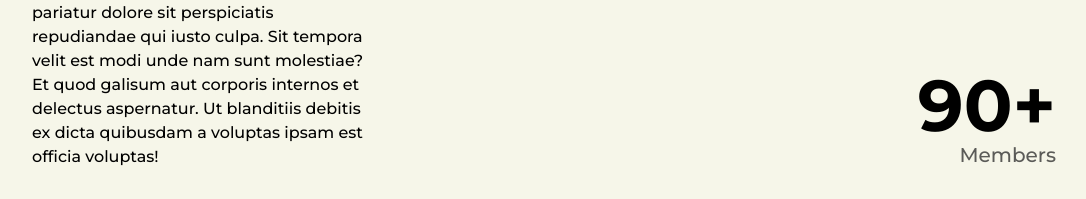
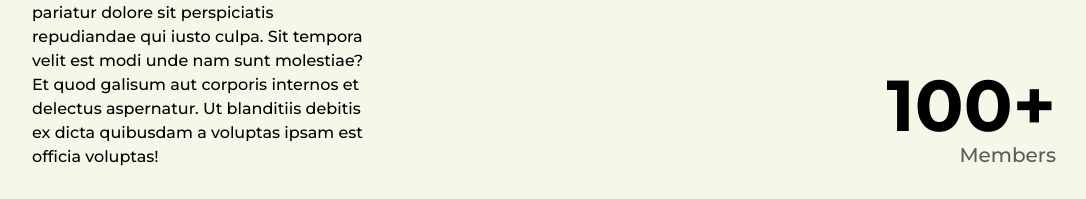
Before and after one commit to gurujaya/RTWebsite, a Next.js app: page /about in a window 1280 px wide. Shown: the part 835-1034 px from the top of the page, without its empty margins (96-1182 px from the left). Built offline with nearby package versions, Linux system fonts and the light colour scheme.

Commit message:
Update page.tsx

```diff
--- a/app/about/page.tsx
+++ b/app/about/page.tsx
@@ -79,7 +79,7 @@ const page = () => {
 
               <div className='flex flex-col items-end justify-center'>
                 <span className='inline-block text-7xl font-bold dark:text-light transition-colors'>
-                <AnimatedNumbers value={90}/>+
+                <AnimatedNumbers value={100}/>+
                 </span>
                 <h2 className='text-xl font-medium capitalize text-primary/75 dark:text-light/75 transition-colors'>Members</h2>
               </div>
```
